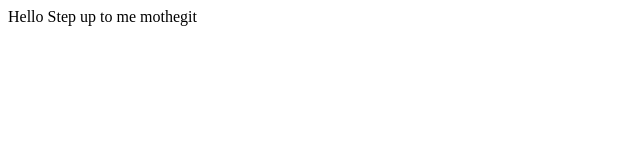
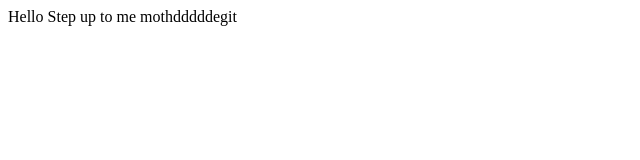
Before and after one commit to Pascal-Jambo/Deme-Repo, a plain HTML site: page index.html in a window 1280 px wide. Shown: the full height of the page, 0-640 px from the left. Drawn offline with Linux system fonts and the light colour scheme.

Commit message:
Update index.html

```diff
--- a/index.html
+++ b/index.html
@@ -1 +1 @@
-<div>Hello Step up to me mothegit</div>
+<div>Hello Step up to me mothdddddegit</div>
```
